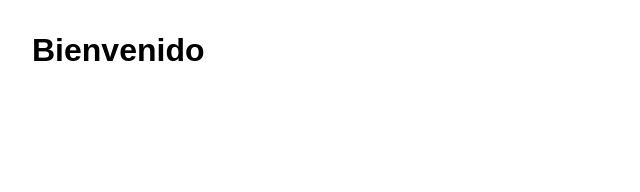
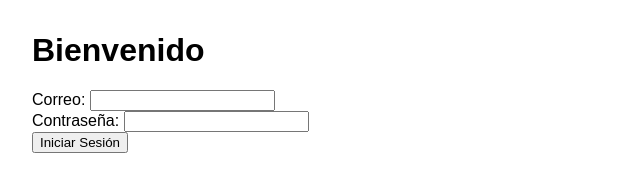
Before and after one commit to laluTsX/app-web-equipo, a website: page src/index.html in a window 1280 px wide. Shown: the whole page, without its empty margins (0-640 px from the left). Drawn offline with Linux system fonts and the light colour scheme.

Commit message:
feat(login): agrega formulario de inicio de sesion con validacion de correo

```diff
--- a/src/index.html
+++ b/src/index.html
@@ -7,6 +7,17 @@
 </head>
 <body>
   <h1>Bienvenido</h1>
+  <form id="loginForm">
+    <div>
+      <label for="correo">Correo:</label>
+      <input type="email" id="correo" required>
+    </div>
+    <div>
+      <label for="password">Contraseña:</label>
+      <input type="password" id="password" required>
+    </div>
+    <button type="submit">Iniciar Sesión</button>
+  </form>
   <script src="js/app.js"></script>
 </body>
 </html>
--- a/src/js/app.js
+++ b/src/js/app.js
@@ -2,6 +2,10 @@ function saludar(nombre) {
   return "Hola, " + nombre;
 }
 
+function validarCorreo(correo) {
+  return /^[^\s@]+@[^\s@]+\.[^\s@]+$/.test(correo);
+}
+
 if (typeof module !== "undefined") {
-  module.exports = { saludar };
+  module.exports = { saludar, validarCorreo };
 }
```
Also changed, not shown: tests/app.test.js (+6 -1 lines).
